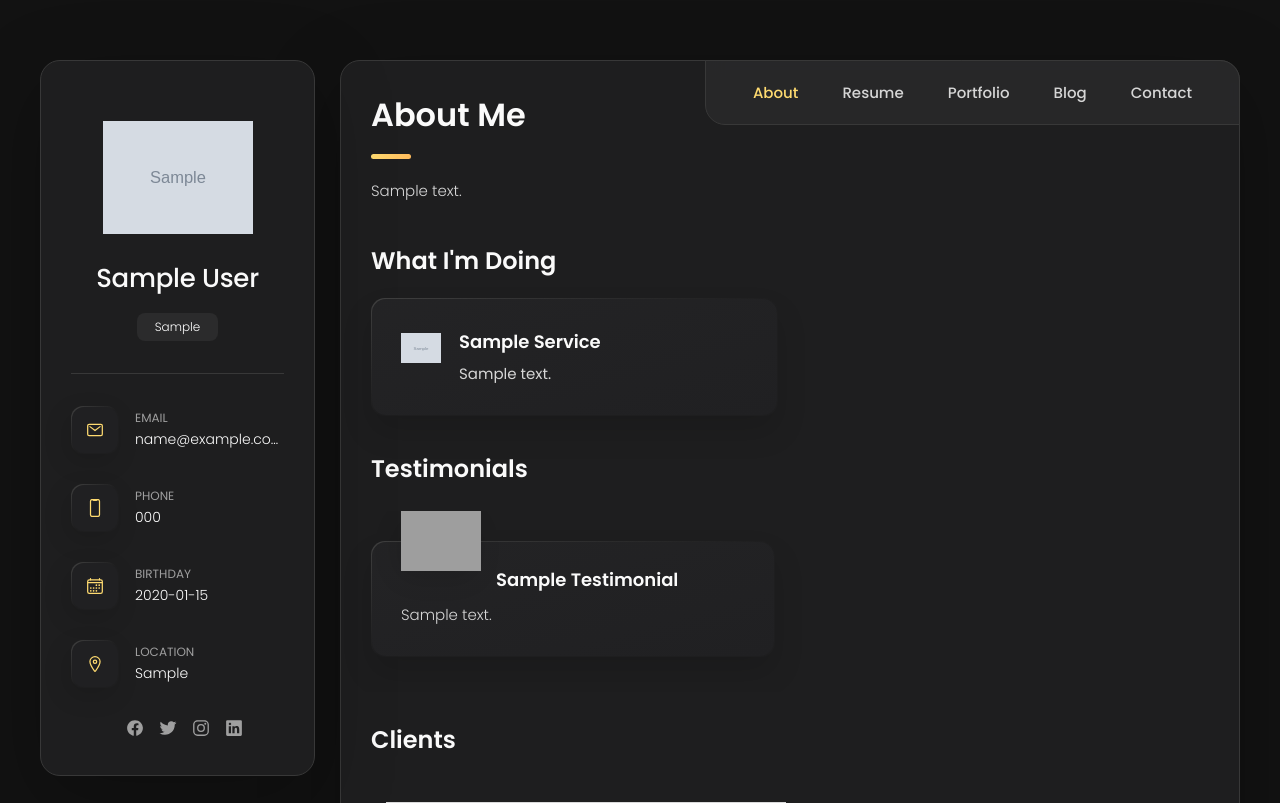
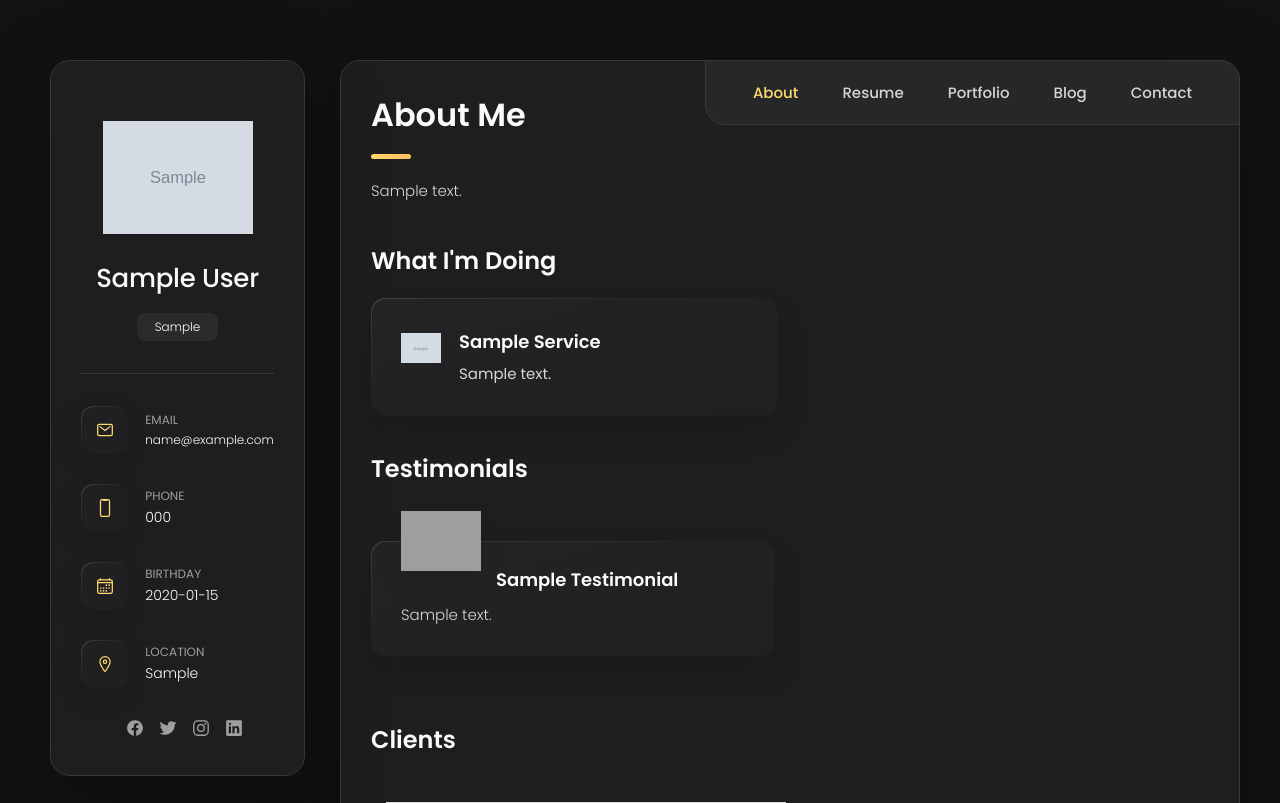
Before and after one commit to drizzlle/portfolio, a Django app: page / in a window 1280 px wide. Shown: the top 803 px of the page. Run offline with Django 5.2, Linux system fonts and the light colour scheme; tables that the repository leaves empty hold one stand-in row (values such as "Sample post"); grey boxes marked "Sample" are stand-in pictures; some libraries are stand-ins or nearby versions; grey boxes are pictures that could not be loaded.

Commit message:
New Update

```diff
--- a/templates/pages/home.html
+++ b/templates/pages/home.html
@@ -269,7 +269,7 @@
         <section class="mapbox" data-mapbox>
           <figure>
             <iframe
-              src="https://www.google.com/maps/embed?pb=!1m18!1m12!1m3!1d199666.5651251294!2d-121.58334177520186!3d38.56165006739519!2m3!1f0!2f0!3f0!3m2!1i1024!2i768!4f13.1!3m3!1m2!1s0x809ac672b28397f9%3A0x921f6aaa74197fdb!2sSacramento%2C%20CA%2C%20USA!5e0!3m2!1sen!2sbd!4v1647608789441!5m2!1sen!2sbd"
+              src="https://maps.google.com/maps?hl=en&amp;q=Hungary+(undefined)&amp;ie=UTF8&amp;t=&amp;z=6&amp;iwloc=B&amp;output=embed"
               width="400" height="300" loading="lazy"></iframe>
           </figure>
         </section>
--- a/templates/pages/sidebar.html
+++ b/templates/pages/sidebar.html
@@ -39,7 +39,8 @@
            <div class="contact-info">
              <p class="contact-title">Email</p>
 
-             <a href="mailto:richard@example.com" class="contact-link">{{profile.email}}</a>
+             <a href="mailto:{{ profile.email }}" class="contact-link" style="font-size: 12px;">{{ profile.email }}</a>
+
            </div>
 
          </li>
```
